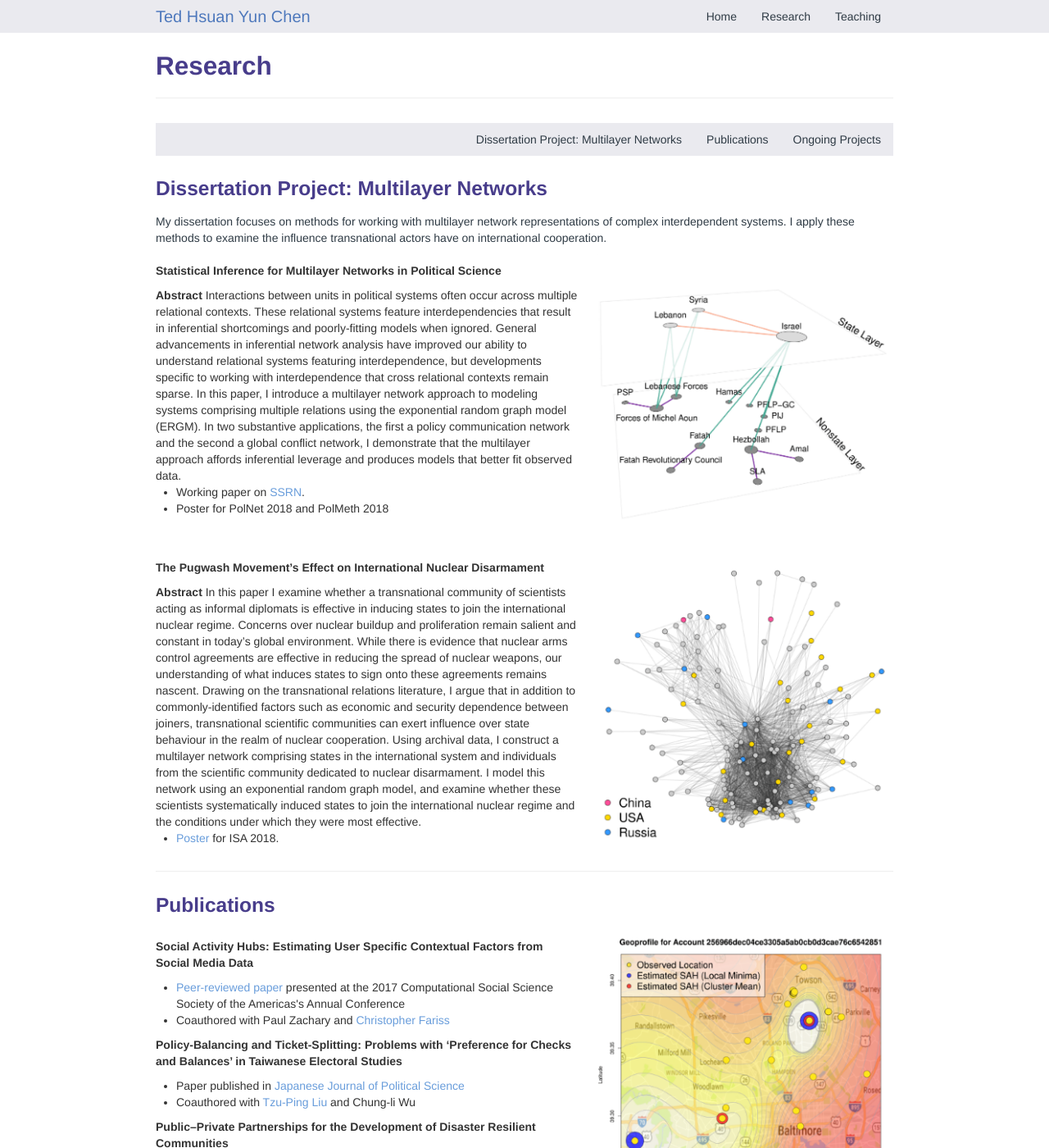
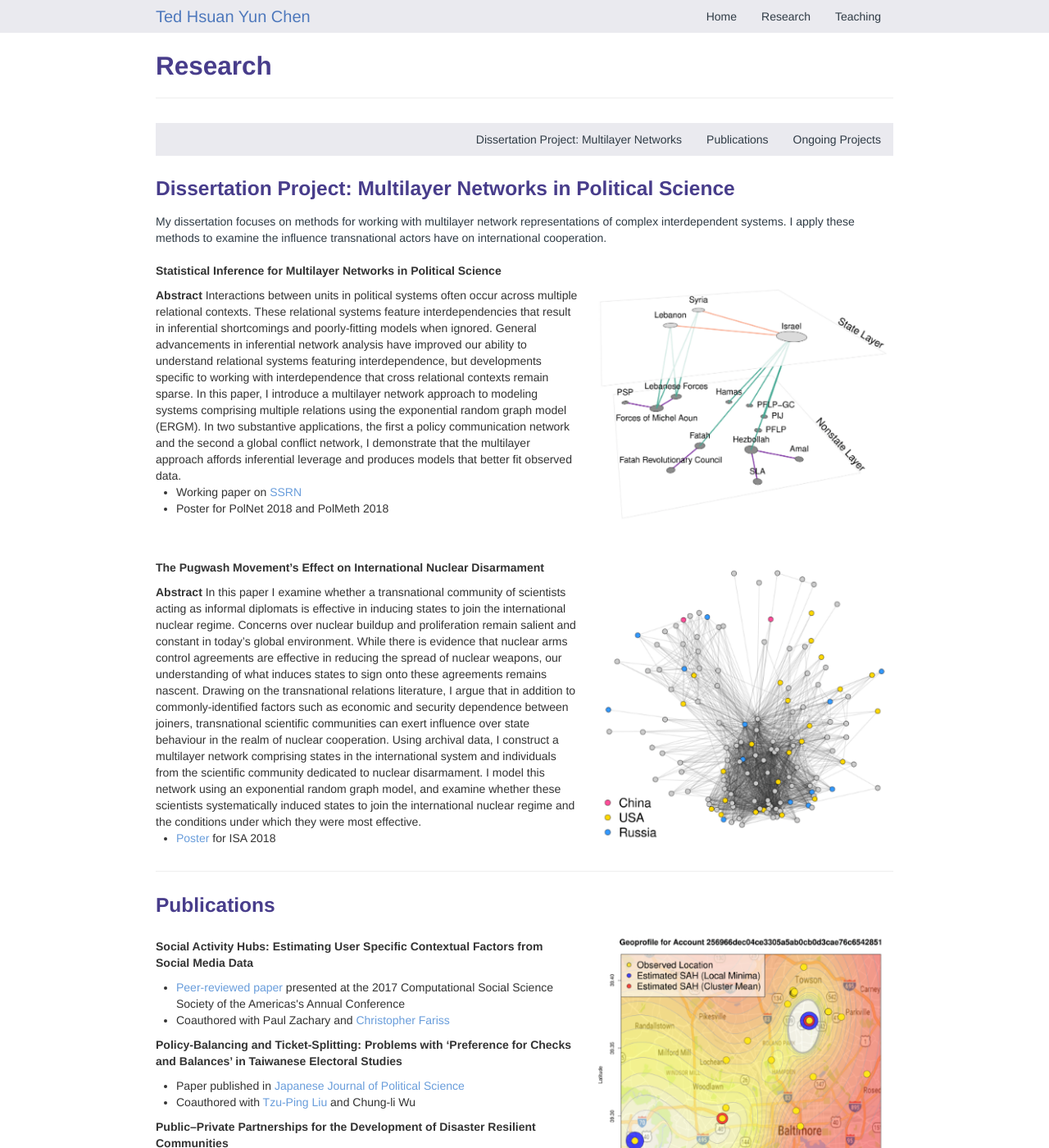
Before and after one commit to tedhchen/tedhchen.github.io, a Jekyll site: the page built from pages/research.md, in a window 1280 px wide and 1400 px high. Shown: the whole window at 82% size. Built offline with Jekyll 4.4.1, drawn with Linux system fonts in a browser that asks for light colours; some of the changed text lies outside the part shown.

Commit message:
tidied up punctuation

```diff
--- a/pages/research.md
+++ b/pages/research.md
@@ -15,7 +15,7 @@
 </div>
 
 
-### <a name="Dissertation"></a>Dissertation Project: Multilayer Networks
+### <a name="Dissertation"></a>Dissertation Project: Multilayer Networks in Political Science
 
 My dissertation focuses on methods for working with multilayer network representations of complex interdependent systems. I apply these methods to examine the influence transnational actors have on international cooperation.
 
@@ -25,7 +25,7 @@
 		<h5>Statistical Inference for Multilayer Networks in Political Science</h5>
 		<b>Abstract</b> Interactions between units in political systems often occur across multiple relational contexts. These relational systems feature interdependencies that result in inferential shortcomings and poorly-fitting models when ignored. General advancements in inferential network analysis have improved our ability to understand relational systems featuring interdependence, but developments specific to working with interdependence that cross relational contexts remain sparse. In this paper, I introduce a multilayer network approach to modeling systems comprising multiple relations using the exponential random graph model (ERGM). In two substantive applications, the first a policy communication network and the second a global conflict network, I demonstrate that the multilayer approach affords inferential leverage and produces models that better fit observed data.
 			<ul>
-             <li>Working paper on <a href="https://papers.ssrn.com/sol3/papers.cfm?abstract_id=3189835">SSRN</a>.</li>
+             <li>Working paper on <a href="https://papers.ssrn.com/sol3/papers.cfm?abstract_id=3189835">SSRN</a></li>
              <li>Poster for PolNet 2018 and PolMeth 2018</li>
 			</ul>
         </div>
@@ -42,7 +42,7 @@
 		<h5>The Pugwash Movement’s Effect on International Nuclear Disarmament</h5>
 		<b>Abstract</b> In this paper I examine whether a transnational community of scientists acting as informal diplomats is effective in inducing states to join the international nuclear regime. Concerns over nuclear buildup and proliferation remain salient and constant in today’s global environment. While there is evidence that nuclear arms control agreements are effective in reducing the spread of nuclear weapons, our understanding of what induces states to sign onto these agreements remains nascent. Drawing on the transnational relations literature, I argue that in addition to commonly-identified factors such as economic and security dependence between joiners, transnational scientific communities can exert influence over state behaviour in the realm of nuclear cooperation. Using archival data, I construct a multilayer network comprising states in the international system and individuals from the scientific community dedicated to nuclear disarmament. I model this network using an exponential random graph model, and examine whether these scientists systematically induced states to join the international nuclear regime and the conditions under which they were most effective.
 			<ul>
-             <li><a href="{{ BASE_PATH }}/assets/posters/chen_pugwash_isa2018.pdf">Poster</a> for ISA 2018.</li>
+             <li><a href="{{ BASE_PATH }}/assets/posters/chen_pugwash_isa2018.pdf">Poster</a> for ISA 2018</li>
 			</ul>
         </div>
         <div class="span5">
@@ -112,7 +112,7 @@
 			</ul>
 		<h5>Formal and Informal Diplomacy in the Asia Pacific Region, 1993-2008</h5>
 			<ul>
-			<li><a href="{{ BASE_PATH }}/assets/presentations/chen_asiapacific_apsa2017.pdf">Poster</a> for APSA 2017.</li>
+			<li><a href="{{ BASE_PATH }}/assets/presentations/chen_asiapacific_apsa2017.pdf">Poster</a> for APSA 2017</li>
 			</ul>
         </div>
         <div class="span5">
```
